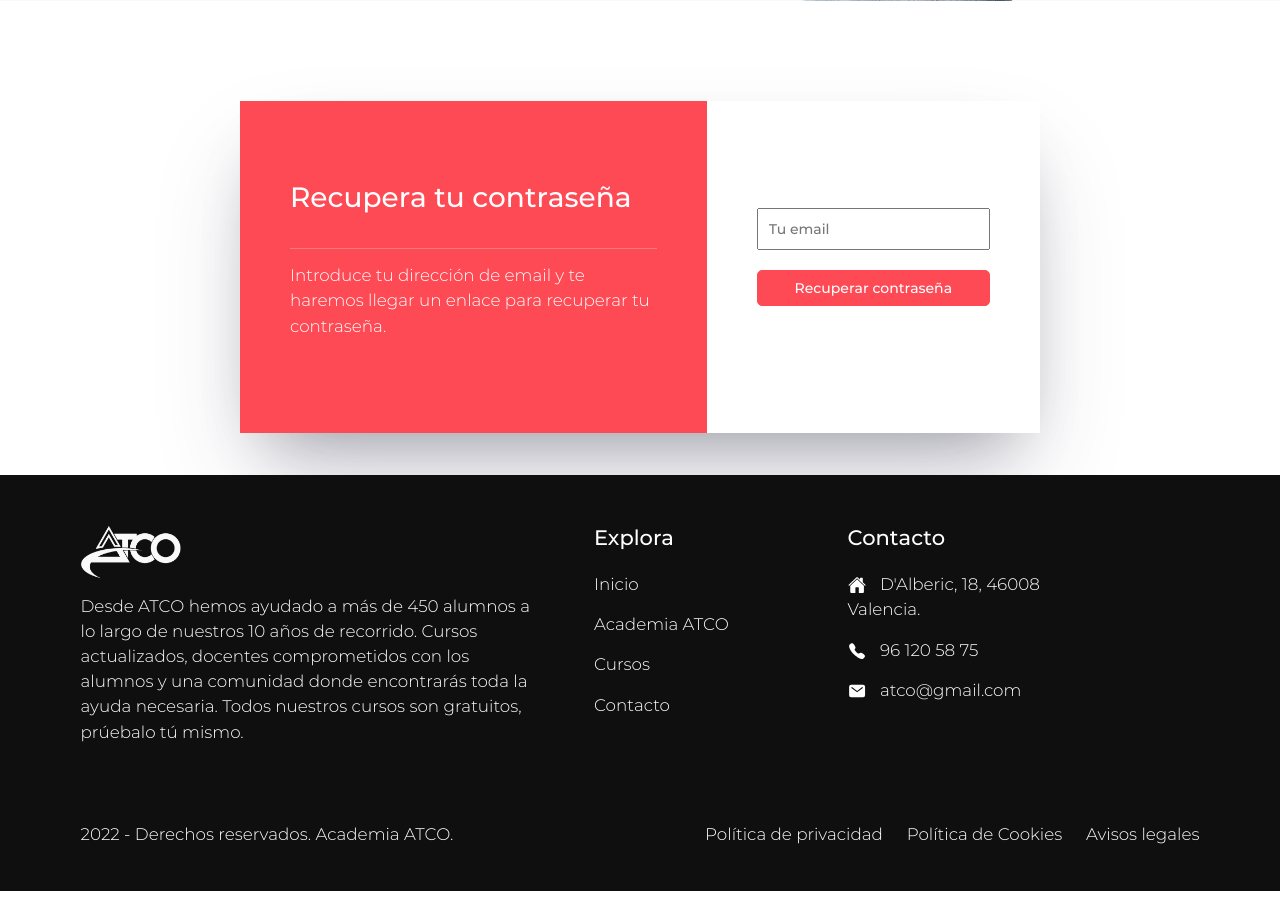
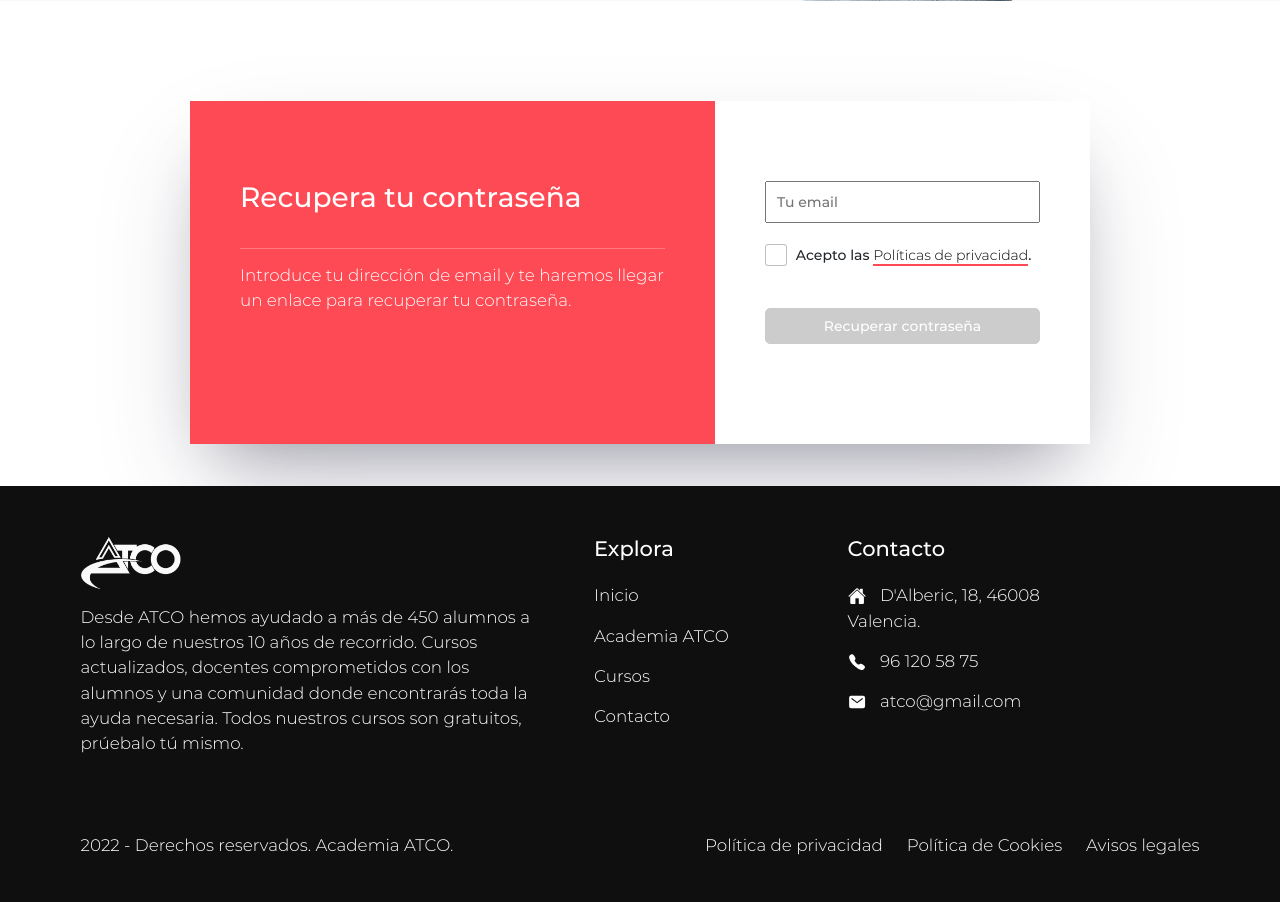
Before and after one commit to magallart/academia_tco, a PHP site: page /app/templates/recuperarPassword.php in a window 1280 px wide. Shown: the part 576-1478 px from the top of the page. Run offline with PHP 8.4, Linux system fonts and the light colour scheme.

Commit message:
Botón submit de formularios
Registro
login
Contacto
Recuperar password

```diff
--- a/app/templates/contacto.php
+++ b/app/templates/contacto.php
@@ -88,7 +88,7 @@
                                     </div>
                                 </div>
 
-                                <input type="submit" value="Enviar mensaje" name="enviarMensaje" class="boton" />
+                                <input type="submit" value="Enviar mensaje" disabled name="enviarMensaje" class="boton" id="submit" />
                             </form>
                             <p class="formulario-rgpd mt-5">
                                 <span class="negrita">Responsable</span>: Miguel Ángel Gallart Aleixandre. <span class="negrita">Fin del tratamiento</span>: Añadir sus datos personales a nuestra base de datos como usuario registrado en ATCO. <span class="negrita">Legitimación</span>: Consentimiento del interesado. <span class="negrita">Destinatarios</span>: Entidades necesarias para la prestación del servicio exclusivamente. <span class="negrita">Derechos</span>: Acceso, rectificación o supresión, limitación del tratamiento, oposición al tratamiento y portabilidad. <span class="negrita">Información adicional</span>: Puede consultar información adicional y detallada sobre Protección de Datos en nuestra Política de privacidad.
--- a/app/templates/layout.php
+++ b/app/templates/layout.php
@@ -11,7 +11,7 @@
 		<title>Academia ACTO</title>
 		<meta http-equiv="Content-Type" content="text/html; charset=UTF-8" />
 		<link rel="icon" type="image/jpg" href="../../img/favicon.ico" />
-		<script src="../../web/js/script.js"></script>
+		<script defer src="../../web/js/script.js"></script>
 		<link href="https://cdn.jsdelivr.net/npm/bootstrap@5.1.3/dist/css/bootstrap.min.css" rel="stylesheet" integrity="sha384-1BmE4kWBq78iYhFldvKuhfTAU6auU8tT94WrHftjDbrCEXSU1oBoqyl2QvZ6jIW3" crossorigin="anonymous">
 		<script src="https://cdn.jsdelivr.net/npm/bootstrap@5.1.3/dist/js/bootstrap.bundle.min.js" integrity="sha384-ka7Sk0Gln4gmtz2MlQnikT1wXgYsOg+OMhuP+IlRH9sENBO0LRn5q+8nbTov4+1p" crossorigin="anonymous"></script>
 		<script defer type="module" src="https://unpkg.com/ionicons@5.5.2/dist/ionicons/ionicons.esm.js"></script>
--- a/app/templates/recuperarPassword.php
+++ b/app/templates/recuperarPassword.php
@@ -12,10 +12,10 @@
         <div class="row middle g-5">
             <div class="col-lg-6 col-md-6 col-sm-12 text-md-start text-sm-center">
                 <h1 class="title-header">
-                Recuperación de contraseña
+                    Recuperación de contraseña
                 </h1>
                 <p>
-                ¿Has olvidado tu contraseña? ¿No consigues entrar en la academia con tu contraseña habitual? Cámbiala fácilmente, tan sólo sigue los pasos del formulario.
+                    ¿Has olvidado tu contraseña? ¿No consigues entrar en la academia con tu contraseña habitual? Cámbiala fácilmente, tan sólo sigue los pasos del formulario.
                 </p>
             </div>
             <div class="col-lg-6 col-md-6 col-sm-12">
@@ -33,12 +33,20 @@
             <hr>
             <p>Introduce tu dirección de email y te haremos llegar un enlace para recuperar tu contraseña.</p>
         </div>
-        <div class="col-5 login-right"> <!-- TODO Realizar funcionalidad -->
+        <div class="col-5 login-right">
+            <!-- TODO Realizar funcionalidad -->
             <form name="formRecuperarPassword" action="index.php?ctl=recuperarPassword" method="POST" enctype="multipart/form-data">
 
                 <input type="email" name="email" placeholder="Tu email" />
 
-                <input type="submit" value="Recuperar contraseña" name="recuperarPassword" class="boton" />
+                <div class="checkboxPoliticas">
+                    <input class="form-check-input" type="checkbox" id="gridCheck">
+                    <label class="form-check-label" for="gridCheck">
+                        Acepto las <a href="index.php?ctl=politicaPrivacidad" alt="Enlace a página de Políticas de Privacidad" target="blank" class="link">Políticas de privacidad</a>.
+                    </label>
+                </div>
+
+                <input type="submit" value="Recuperar contraseña" disabled name="recuperarPassword" class="boton" id="submit"/>
             </form>
         </div>
 
--- a/app/templates/registro.php
+++ b/app/templates/registro.php
@@ -117,7 +117,7 @@
                             </div>
                         </div>
 
-                        <input type="submit" value="Registrar Ahora" name="registrarCuenta" class="boton" />
+                        <input type="submit" value="Registrar Ahora" disabled name="registrarCuenta" class="boton" id="submit" />
                 </form>
                 <p class="formulario-rgpd mt-5">
                     <span class="negrita">Responsable</span>: Miguel Ángel Gallart Aleixandre. <span class="negrita">Fin del tratamiento</span>: Añadir sus datos personales a nuestra base de datos como usuario registrado en ATCO. <span class="negrita">Legitimación</span>: Consentimiento del interesado. <span class="negrita">Destinatarios</span>: Entidades necesarias para la prestación del servicio exclusivamente. <span class="negrita">Derechos</span>: Acceso, rectificación o supresión, limitación del tratamiento, oposición al tratamiento y portabilidad. <span class="negrita">Información adicional</span>: Puede consultar información adicional y detallada sobre Protección de Datos en nuestra Política de privacidad.
--- a/web/css/iniciarSesion.css
+++ b/web/css/iniciarSesion.css
@@ -1,5 +1,5 @@
 .login {
-  max-width: 800px;
+  max-width: 900px;
   margin: 0 auto;
   margin-top: 100px;
 }
--- a/web/css/recuperarPassword.css
+++ b/web/css/recuperarPassword.css
@@ -1,47 +1,33 @@
-.login {
-  border: 1px solid #000;
-  max-width: 800px;
-  margin: 0 auto;
-  margin-top: 100px;
+.checkboxPoliticas input[type="checkbox"] {
+  position: relative;
+  top: -2px;
+  display: inline-block;
+  width: 5%;
 }
 
-.login-left, .login-right {
-    padding: 80px 50px;
+.checkboxPoliticas input[type="checkbox"] {
+  position: relative;
+  top: -2px;
+  display: inline-block;
+  width: 5%;
 }
 
-.login-left {
-  background-color: var(--color1);
+form input[type="submit"]:disabled {
+  background-color: #ccc;
+  border: 1px solid #ccc;
+}
+
+form input[type="submit"]:disabled:hover {
   color: #fff;
 }
 
-.login-right {
-    display: flex;
-    flex-direction: column;
-    justify-content: center;
+.checkboxPoliticas label,
+.checkboxPoliticas label a {
+  font-size: 1rem;
 }
 
-a.lost-password {
-  color: var(--color5);
-  padding-bottom: 2px;
-  font-size: 0.9rem;
-  text-decoration: none;
+.checkboxPoliticas label {
+  display: inline;
+  width: 90%;
+  padding-left: 5px;
 }
-
-a.lost-password:hover, a.lost-password:focus  {
-  color: var(--color1);
-}
-
-.login form input {
-  display: block;
-  padding: 10px;
-  width: 100%;
-  margin-bottom: 20px;
-}
-
-.login form input[type="submit"] {
-    color: #fff;
-}
-
-.login form input[type="submit"]:hover, .login form input[type="submit"]:focus {
-    color: var(--color1);
-}
--- a/web/css/styles.css
+++ b/web/css/styles.css
@@ -11,6 +11,7 @@
 @import url("menu.css");
 @import url("panelAdministracion.css");
 @import url("perfil.css");
+@import url("recuperarPassword.css");
 @import url("registro.css");
 
 
--- a/web/js/script.js
+++ b/web/js/script.js
@@ -0,0 +1,11 @@
+// Habilitar botón submit cuando el usuario acepta el checkbox
+let disableCheckBox = document.querySelector("#gridCheck");
+var submitButton = document.querySelector("#submit");
+
+disableCheckBox.addEventListener("change", function() {
+  if (disableCheckBox.checked) {
+    submitButton.disabled = false;
+  } else {
+    submitButton.disabled = true;
+  }
+});
```
Also changed, not shown: app/templates/iniciarSesion.php (+7 -2 lines).
